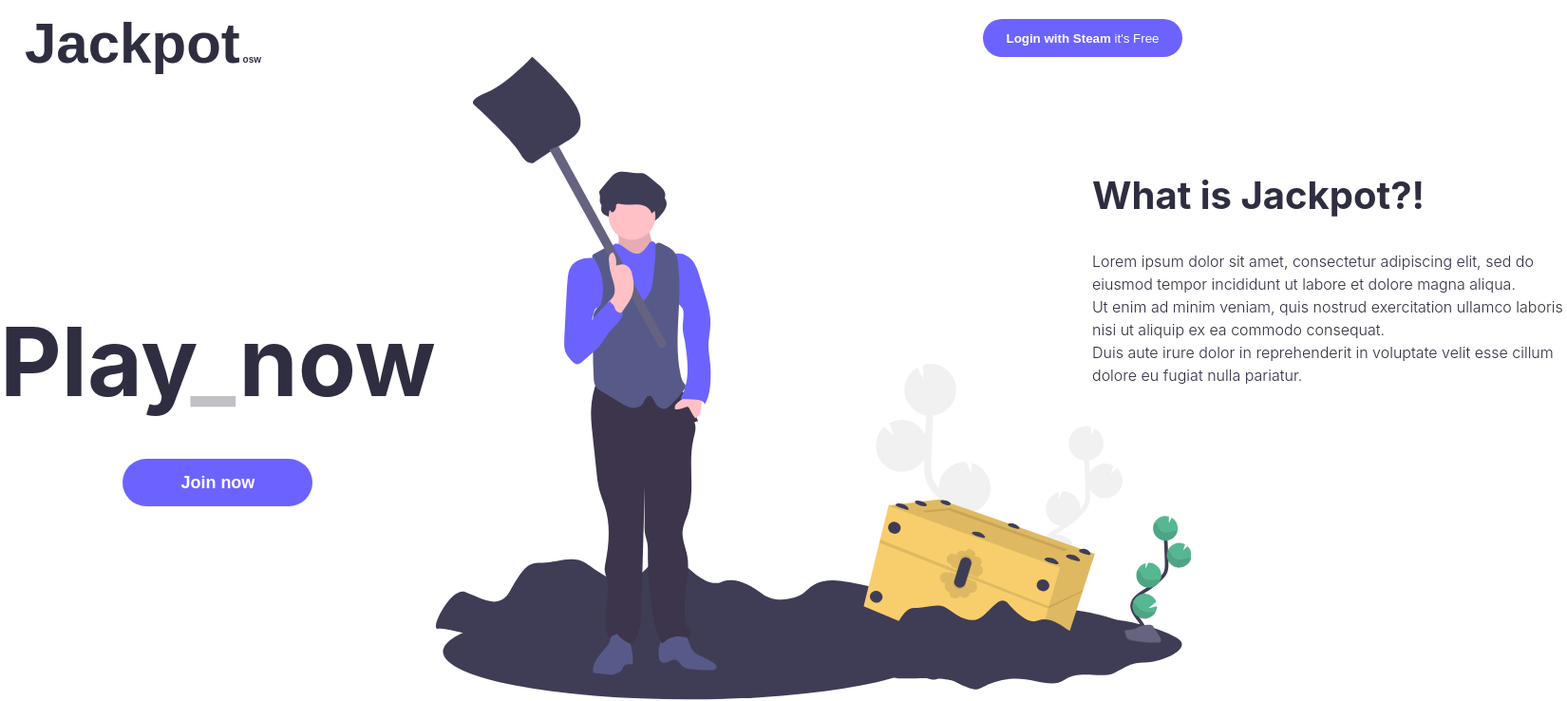
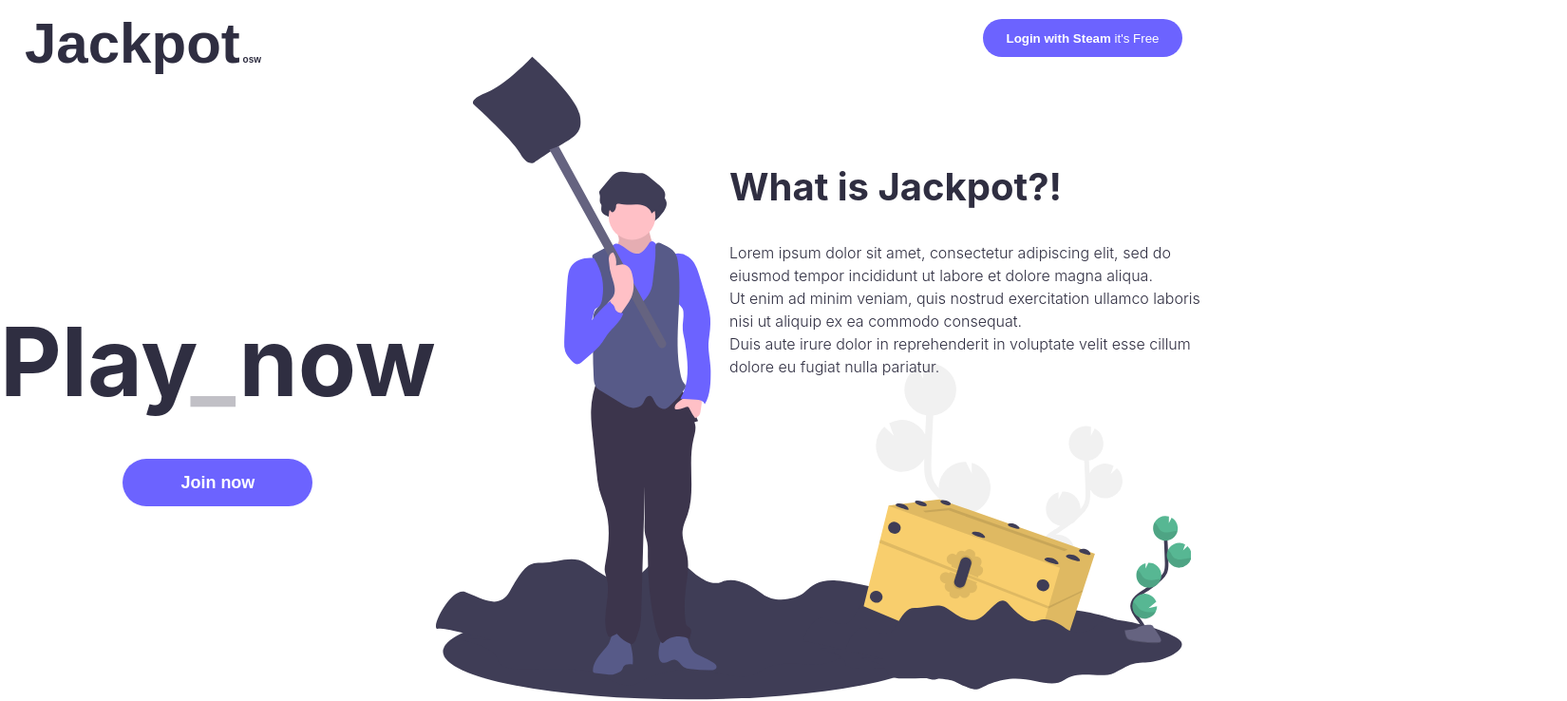
Before and after one commit to Lorens103/jackpot, a React (Create React App) app: page / in a window 1280 px wide. Shown: the top 738 px of the page at 95% size, 1650 px wide, since content can reach past the window. Built offline with nearby package versions, Linux system fonts and the light colour scheme.

Commit message:
first commit

```diff
--- a/src/App.css
+++ b/src/App.css
@@ -134,7 +134,7 @@ footer li {
 
 .title {
   font-size: 60px;
-  font-weight:700;
+  font-weight: 700;
   margin: 10px;
   margin-left: 20px;
   background: none;
@@ -152,8 +152,9 @@ footer li {
   line-height: 1.5;
   padding-bottom: 40px;
   max-width: 500px;
+  left: 60%;
+  top: 17.5%;
   float: right;
-  transform: translate(230%, 50%);
   position: absolute;
 }
 
--- a/src/App.js
+++ b/src/App.js
@@ -8,31 +8,33 @@ function App() {
   const wrapper = useRef(null);
 
   useEffect(() => {
+
     const floor = document.querySelectorAll(".floor");
 
     const tl = gsap.timeline({ defaults: { ease: "power3.inOut" } });
 
-    gsap.set([], { opacity: 0 });
+    gsap.set([/* gsap animations elements in "" */], { opacity: 0 });
 
     tl.fromTo(floor, { opacity: 0 }, { opacity: 1, repeat: -1 });
 
   });
 
   return (
-    <div ref={ wrapper }>
+    <div ref={wrapper}>
       <button className="newsletter">
         <b>Join to newsletter</b>
       </button>
       <header>
         <div className="nav">
-          <button className="title">Jackpot<span className="osw"> osw</span></button>
+          <button className="title">
+            Jackpot<span className="osw"> osw</span>
+          </button>
           <button className="login">
             <b>Login with Steam </b>it's Free
           </button>
         </div>
-
         <div className="headerText">
-        <h1 className='headerTitle'>What is Jackpot?!</h1>
+          <h1 className="headerTitle">What is Jackpot?!</h1>
           Lorem ipsum dolor sit amet, consectetur adipiscing elit, sed do
           eiusmod tempor incididunt ut labore et dolore magna aliqua.
           <br />
```
Also changed, not shown: 1 other file (tests, documents, lock files or other folders).
